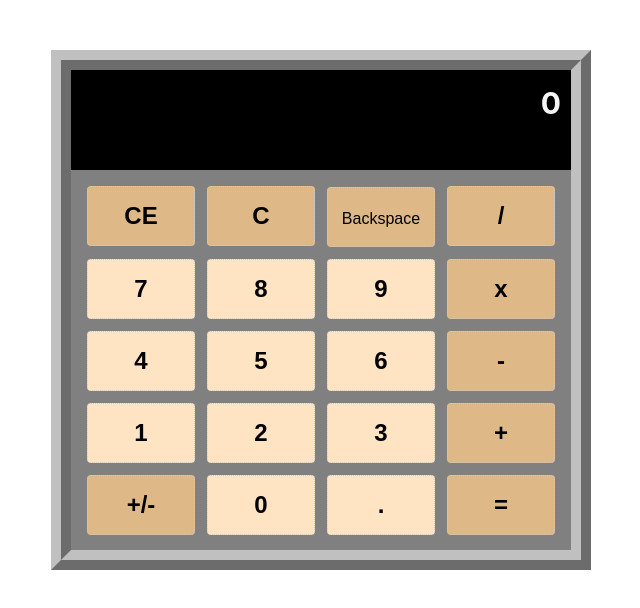
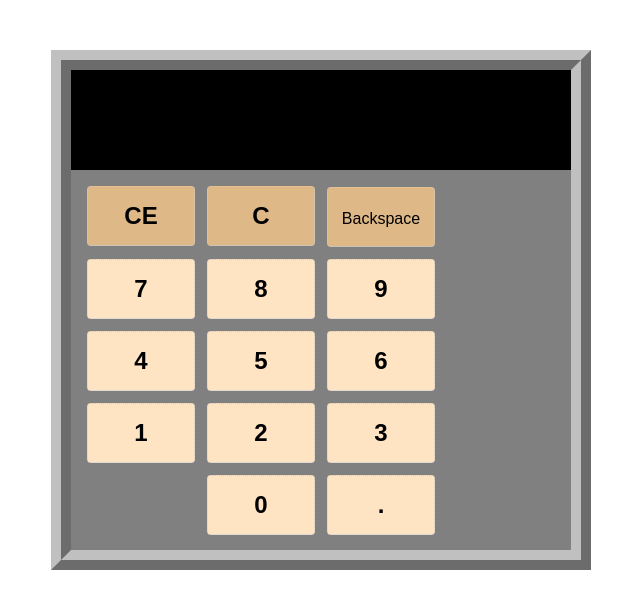
Before and after one commit to shubhaw/calculator, a React (Create React App) app: page / in a window 1280 px wide. Shown: the top 608 px of the page, without its empty margins (319-959 px from the left). Built offline with nearby package versions, Linux system fonts and the light colour scheme.

Commit message:
Added Currency Converter container Setup ButtonsPanel for toggling operation buttons

```diff
--- a/src/components/ButtonsPanel/Button/Button.js
+++ b/src/components/ButtonsPanel/Button/Button.js
@@ -2,10 +2,14 @@ import React from 'react';
 import styleClasses from './Button.module.css';
 
 const Button = (props) => {
-    let classes = [styleClasses.Button, styleClasses[props.buttonType]].join(' ');
+    let classes = [styleClasses.Button, styleClasses[props.buttonType]];
+
+    if(props.hide) {
+        classes.push(styleClasses.Hide);
+    }
 
     return (
-        <button className={classes} onClick={() => props.onPress(props.buttonType, props.value)} style={props.specialStyle}>
+        <button className={classes.join(' ')} onClick={() => props.onPress(props.buttonType, props.value)} style={props.specialStyle}>
             {props.value}
         </button>
     );
--- a/src/components/ButtonsPanel/Button/Button.module.css
+++ b/src/components/ButtonsPanel/Button/Button.module.css
@@ -24,3 +24,7 @@
     transform: translateY(1px);
     filter: saturate(150%);
 }
+
+.Hide {
+    visibility: hidden;
+}
--- a/src/components/ButtonsPanel/ButtonsPanel.js
+++ b/src/components/ButtonsPanel/ButtonsPanel.js
@@ -14,31 +14,31 @@ const ButtonsPanel = props => {
                 <Button onPress={props.onButtonPressed} buttonType='Operation' value='CE' />
                 <Button onPress={props.onButtonPressed} buttonType='Operation' value='C' />
                 <Button onPress={props.onButtonPressed} buttonType='Operation' value='Backspace' specialStyle={backspaceStyle} />
-                <Button onPress={props.onButtonPressed} buttonType='Operation' value='/' />
+                <Button onPress={props.onButtonPressed} buttonType='Operation' value='/' hide={props.isCurrencyConverter && !props.isCalculator} />
             </div>
             <div>
                 <Button onPress={props.onButtonPressed} buttonType='Number' value='7' />
                 <Button onPress={props.onButtonPressed} buttonType='Number' value='8' />
                 <Button onPress={props.onButtonPressed} buttonType='Number' value='9' />
-                <Button onPress={props.onButtonPressed} buttonType='Operation' value='x' />
+                <Button onPress={props.onButtonPressed} buttonType='Operation' value='x' hide={props.isCurrencyConverter && !props.isCalculator} />
             </div>
             <div>
                 <Button onPress={props.onButtonPressed} buttonType='Number' value='4' />
                 <Button onPress={props.onButtonPressed} buttonType='Number' value='5' />
                 <Button onPress={props.onButtonPressed} buttonType='Number' value='6' />
-                <Button onPress={props.onButtonPressed} buttonType='Operation' value='-' />
+                <Button onPress={props.onButtonPressed} buttonType='Operation' value='-' hide={props.isCurrencyConverter && !props.isCalculator} />
             </div>
             <div>
                 <Button onPress={props.onButtonPressed} buttonType='Number' value='1' />
                 <Button onPress={props.onButtonPressed} buttonType='Number' value='2' />
                 <Button onPress={props.onButtonPressed} buttonType='Number' value='3' />
-                <Button onPress={props.onButtonPressed} buttonType='Operation' value='+' />
+                <Button onPress={props.onButtonPressed} buttonType='Operation' value='+' hide={props.isCurrencyConverter && !props.isCalculator} />
             </div>
             <div>
-                <Button onPress={props.onButtonPressed} buttonType='Operation' value='+/-' />
+                <Button onPress={props.onButtonPressed} buttonType='Operation' value='+/-' hide={props.isCurrencyConverter && !props.isCalculator} />
                 <Button onPress={props.onButtonPressed} buttonType='Number' value='0' />
                 <Button onPress={props.onButtonPressed} buttonType='Number' value='.' />
-                <Button onPress={props.onButtonPressed} buttonType='Operation' value='=' />
+                <Button onPress={props.onButtonPressed} buttonType='Operation' value='=' hide ={props.isCurrencyConverter && !props.isCalculator}/>
             </div>
         </div>
     )
--- a/src/components/Layout/Layout.js
+++ b/src/components/Layout/Layout.js
@@ -1,11 +1,13 @@
 import React from 'react';
 import styleClasses from './Layout.module.css';
 import Calculator from '../../containers/calculator/calculator';
+import CurrencyConverter from '../../containers/CurrencyConverter/CurrencyConverter';
 
 const Layout = props => {
     return (
         <div className={styleClasses.Layout}>
-            <Calculator />
+            {/* <Calculator /> */}
+            <CurrencyConverter />
         </div>
     );
 };
--- /dev/null
+++ b/src/containers/CurrencyConverter/CurrencyConverter.js
@@ -0,0 +1,18 @@
+import React, {Component} from 'react';
+import Aux from '../../hoc//Auxiliary/Auxiliary';
+import DisplayPanel from '../../components/DisplayPanel/DisplayPanel';
+import ButtonsPanel from '../../components/ButtonsPanel/ButtonsPanel';
+
+class CurrencyConverter extends Component {
+    render() {
+        return (
+            <Aux>
+                <DisplayPanel currentValue={this.props.displayText} stackValue={this.props.stack} />
+                <ButtonsPanel isCurrencyConverter
+                    onButtonPressed={this.onButtonPressed} />
+            </Aux>
+        );
+    }
+}
+
+export default CurrencyConverter;
--- /dev/null
+++ b/src/containers/CurrencyConverter/CurrencyConverter.module.css
@@ -0,0 +1,3 @@
+.CurrencyConverter {
+    color: red;
+}
--- a/src/containers/calculator/calculator.js
+++ b/src/containers/calculator/calculator.js
@@ -57,7 +57,7 @@ class Calculator extends Component {
         return (
             <Aux>
                 <DisplayPanel currentValue={this.props.displayText} stackValue={this.props.stack} />
-                <ButtonsPanel
+                <ButtonsPanel isCalculator
                     onButtonPressed={this.onButtonPressed} />
             </Aux>
         );
```
